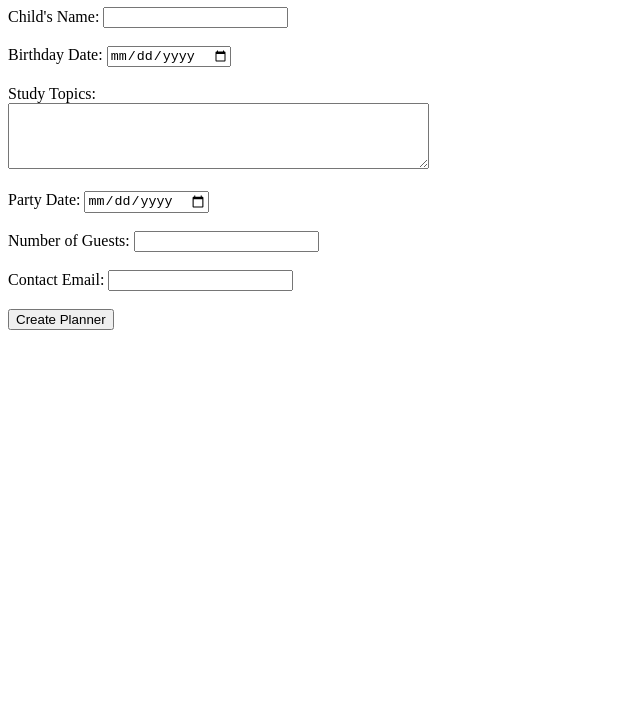
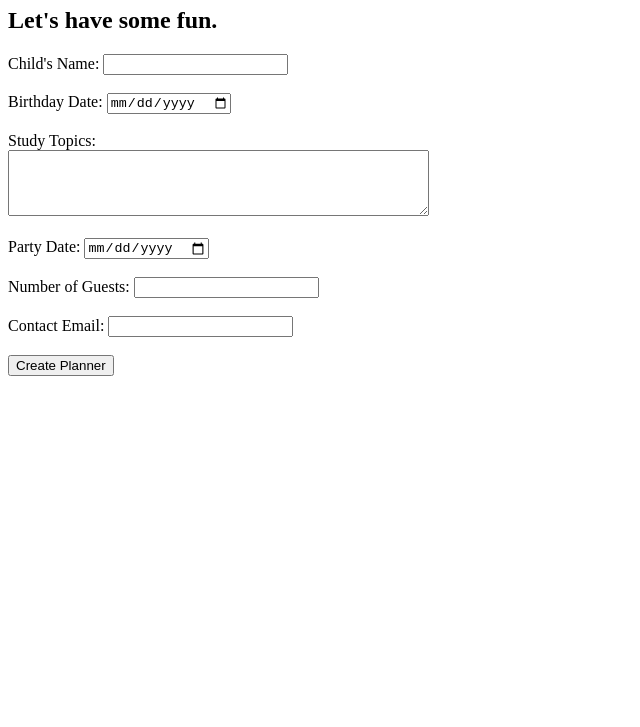
Before and after one commit to Natwarranawat/Testing-Repo, a plain HTML site: page index.html in a window 1280 px wide. Shown: the part 73-800 px from the top of the page, without its empty margins (0-640 px from the left). Drawn offline with Linux system fonts and the light colour scheme.

Commit message:
Commiting from pc

```diff
--- a/index.html
+++ b/index.html
@@ -7,6 +7,7 @@
 </head>
 <body>
     <h1>Birthday Party Study Planner</h1>
+    <h2> Let's have some fun. </h2>
     <form action="submit">
         <label for="childName">Child's Name:</label>
         <input type="text" id="childName" name="childName" required><br><br>
```
